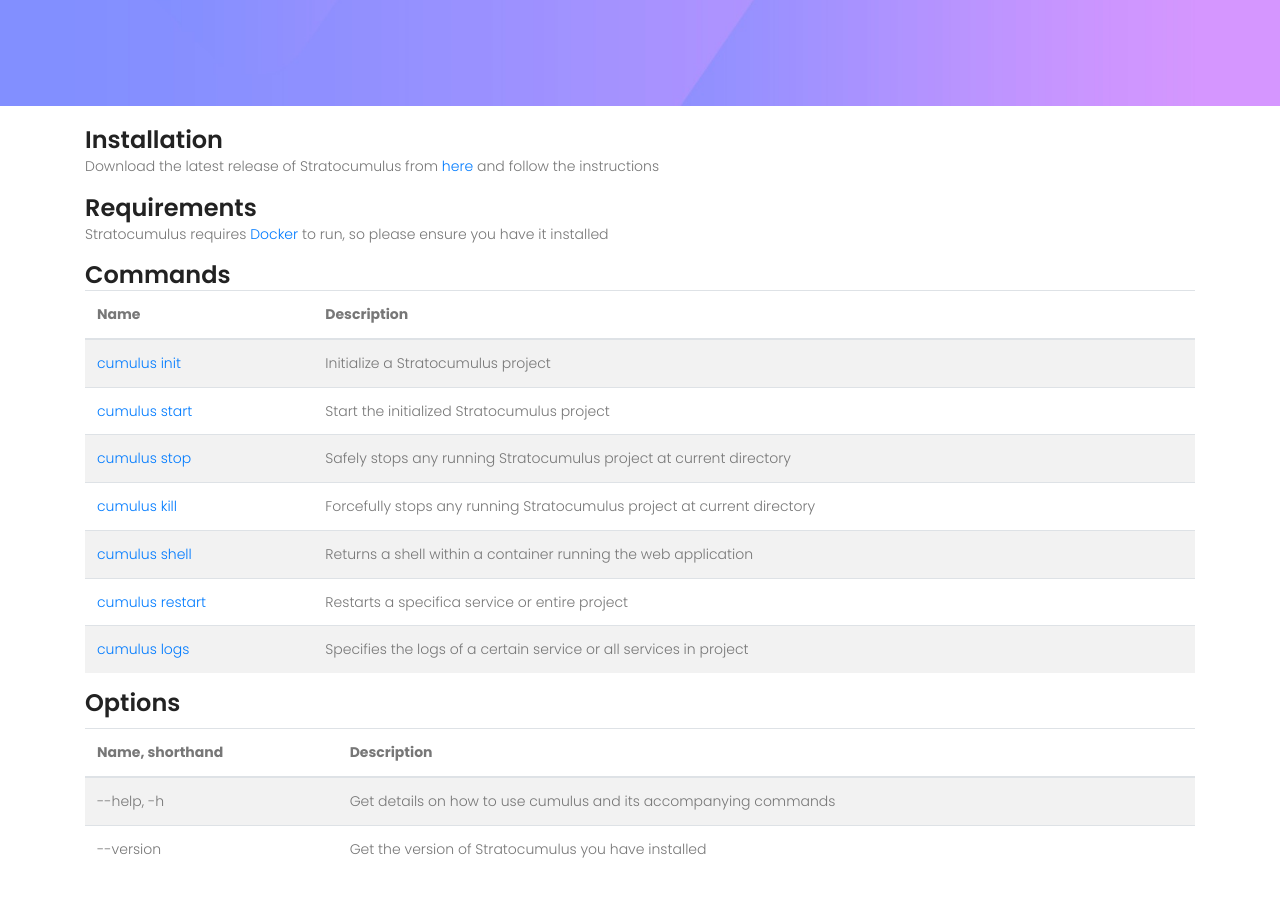
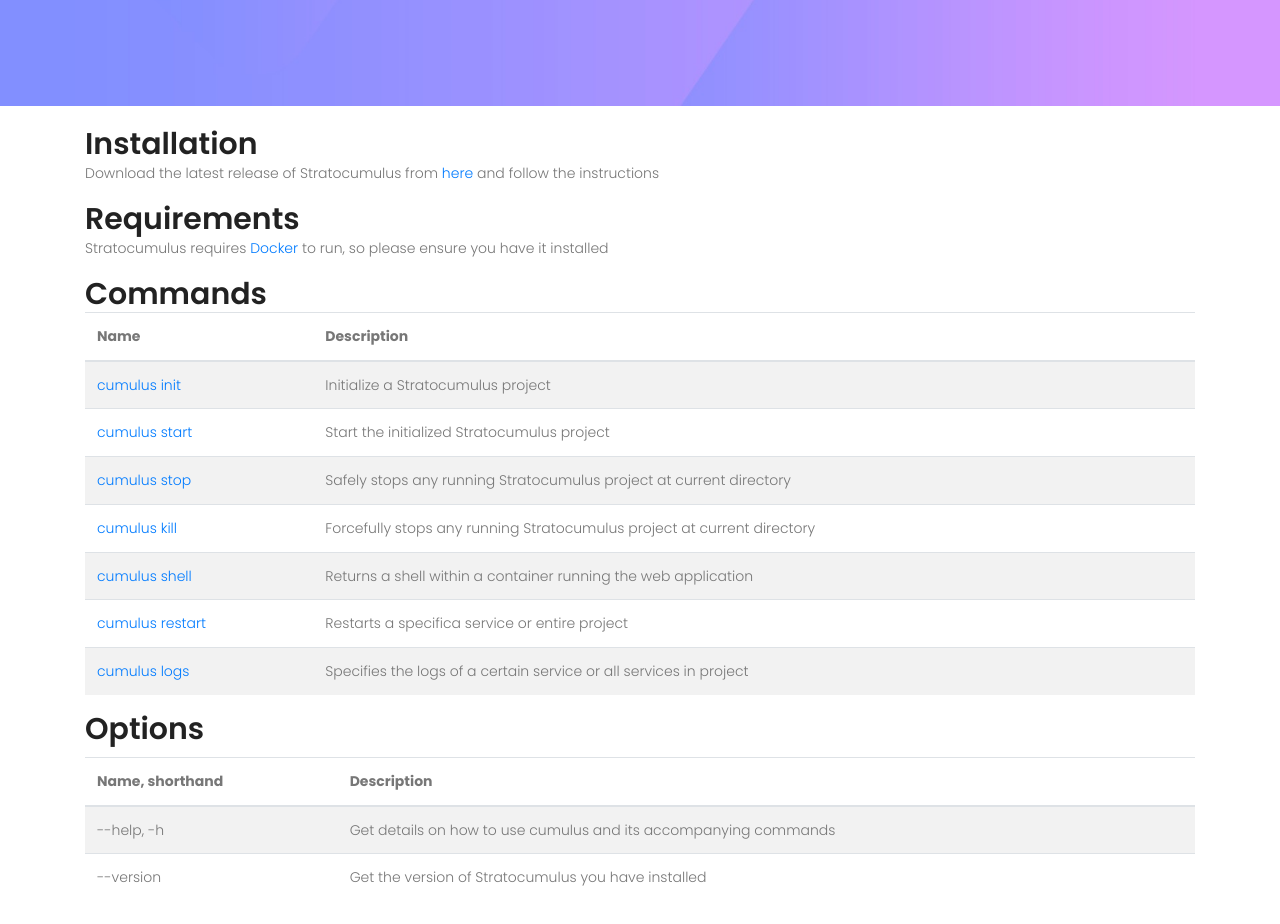
Before and after one commit to Fattouche/Stratocumulus, a plain HTML site: page docs/docs.html in a window 1280 px wide. Shown: the part 360-1284 px from the top of the page. Drawn offline with nearby package versions, Linux system fonts and the light colour scheme; some packages are replaced by stand-ins of ours.

Commit message:
Formatting updates to website

```diff
--- a/docs/docs.html
+++ b/docs/docs.html
@@ -89,13 +89,13 @@
 	<section class="init-area product-page docs-gap">
 		<div class="container">
 			<div class="raw text-left ">
-				<h3>Installation</h3>
+				<h2>Installation</h2>
 				<p>Download the latest release of Stratocumulus from
 					<a href="https://github.com/Fattouche/Stratocumulus/releases"> here </a> and follow the instructions
 				</p>
 			</div>
 			<div class="raw text-left ">
-				<h3>Requirements</h3>
+				<h2>Requirements</h2>
 				<p>Stratocumulus requires
 					<a href="https://docs.docker.com/install/">Docker</a> to run, so please ensure you have it installed
 				</p>
@@ -105,7 +105,7 @@
 		</div>
 		<div class="container">
 			<div class="raw d-flex justify-content-left">
-				<h3>Commands</h3>
+				<h2>Commands</h2>
 			</div>
 			<!-- OPTIONS -->
 			<table class="table table-striped">
@@ -164,7 +164,7 @@
 			</table>
 
 			<div class="raw d-flex justify-content-left pb-10">
-				<h3>Options</h3>
+				<h2>Options</h2>
 			</div>
 			<table class="table table-striped">
 				<thead>
```
